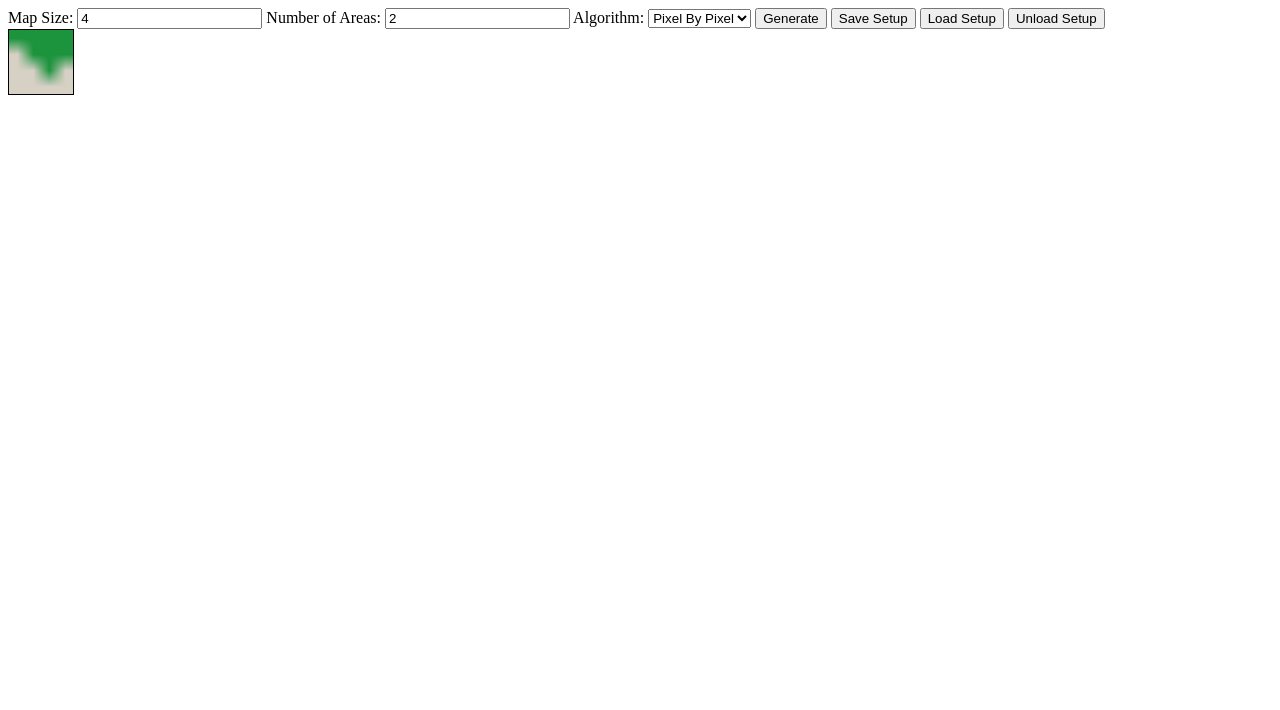
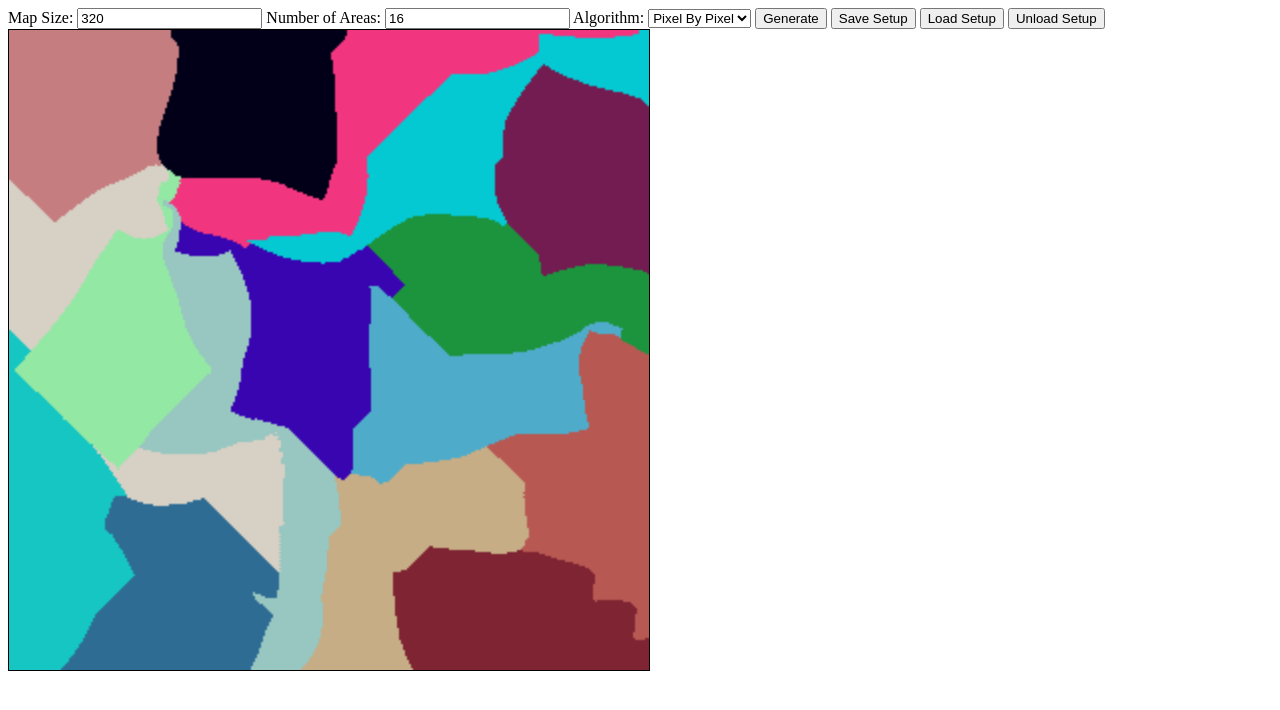
Before and after one commit to dlbrptrvc/mapgen, a plain HTML site: page index.html in a window 1280 px wide. Both pictures are taken after a click on the button "Generate". Drawn offline with Linux system fonts and the light colour scheme.

Commit message:
mapGen follows the shortest path. Players keep track of their areas. Zoom variable added.

```diff
--- a/index.html
+++ b/index.html
@@ -10,9 +10,9 @@
     <div id="main">
         <div class="toolbar">
             <label for="mapSize">Map Size:</label>
-            <input id="mapSize"type="text" value="4">
+            <input id="mapSize"type="text" value="320">
             <label for="nOfAreas">Number of Areas:</label>
-            <input id="nOfAreas"type="text" value="2">
+            <input id="nOfAreas"type="text" value="16">
             <label for="genAlgorithm">Algorithm:</label>
             <select id="genAlgorithm">
                 <option value="pixelByPixel">Pixel By Pixel</option>
--- a/script.js
+++ b/script.js
@@ -31,6 +31,7 @@ let mapTable = []
 let context = map.getContext('2d')
 let player = []
 let capitolList = []
+let zoomQ = 2
 
 function neighborList(xy) {
     let list = []
@@ -88,8 +89,8 @@ genMapBtn.addEventListener('click',()=>{
 
     // gen an empty canvas
     map.style.border = "1px solid black"
-    map.style.width = mapSize.value*16 + "px"
-    map.style.height = mapSize.value*16 + "px"
+    map.style.width = mapSize.value*zoomQ + "px"
+    map.style.height = mapSize.value*zoomQ + "px"
     map.width = mapSize.value
     map.height = mapSize.value
 
```
